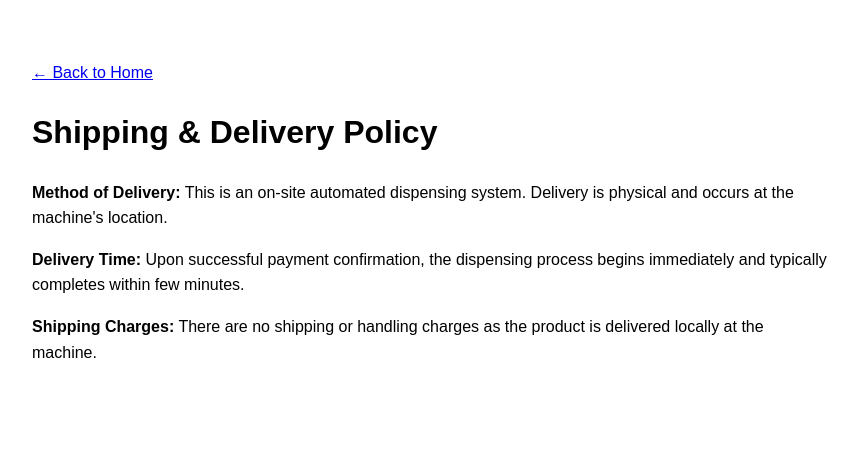
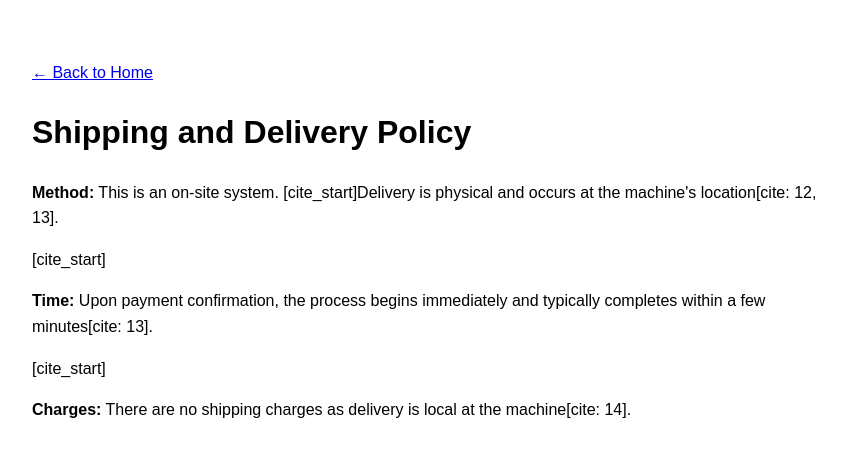
Before and after one commit to karatharav/vending-compliance, a plain HTML site: page shipping.html in a window 1280 px wide. Shown: the whole page, without its empty margins (208-1065 px from the left). Drawn offline with Linux system fonts and the light colour scheme.

Commit message:
Update shipping.html

```diff
--- a/shipping.html
+++ b/shipping.html
@@ -3,9 +3,9 @@
 <head><title>Shipping Policy</title><style>body { font-family: sans-serif; line-height: 1.6; max-width: 800px; margin: 40px auto; padding: 20px; }</style></head>
 <body>
     <a href="index.html">← Back to Home</a>
-    <h1>Shipping & Delivery Policy</h1>
-    <p><strong>Method of Delivery:</strong> This is an on-site automated dispensing system. Delivery is physical and occurs at the machine's location.</p>
-    <p><strong>Delivery Time:</strong> Upon successful payment confirmation, the dispensing process begins immediately and typically completes within few minutes.</p>
-    <p><strong>Shipping Charges:</strong> There are no shipping or handling charges as the product is delivered locally at the machine.</p>
+    <h1>Shipping and Delivery Policy</h1>
+    <p><strong>Method:</strong> This is an on-site system. [cite_start]Delivery is physical and occurs at the machine's location[cite: 12, 13].</p>
+    [cite_start]<p><strong>Time:</strong> Upon payment confirmation, the process begins immediately and typically completes within a few minutes[cite: 13].</p>
+    [cite_start]<p><strong>Charges:</strong> There are no shipping charges as delivery is local at the machine[cite: 14].</p>
 </body>
 </html>
```
